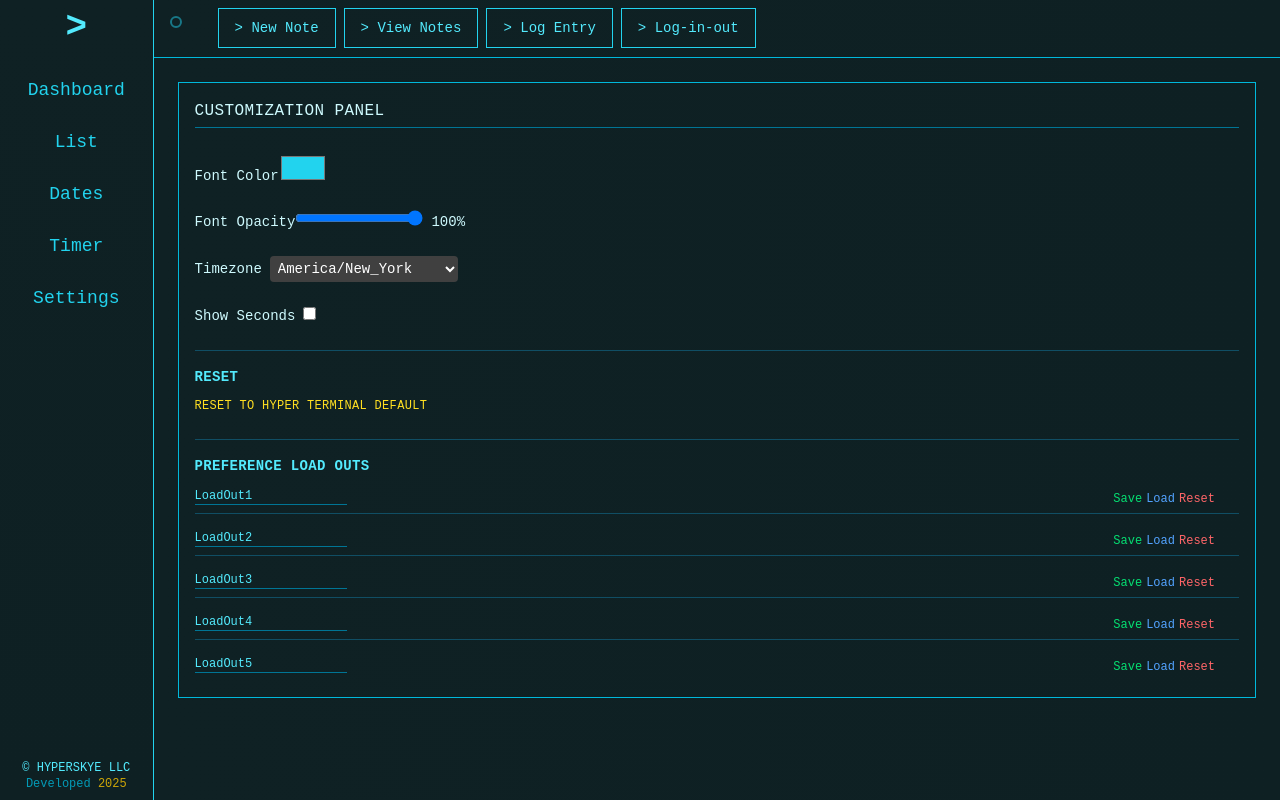
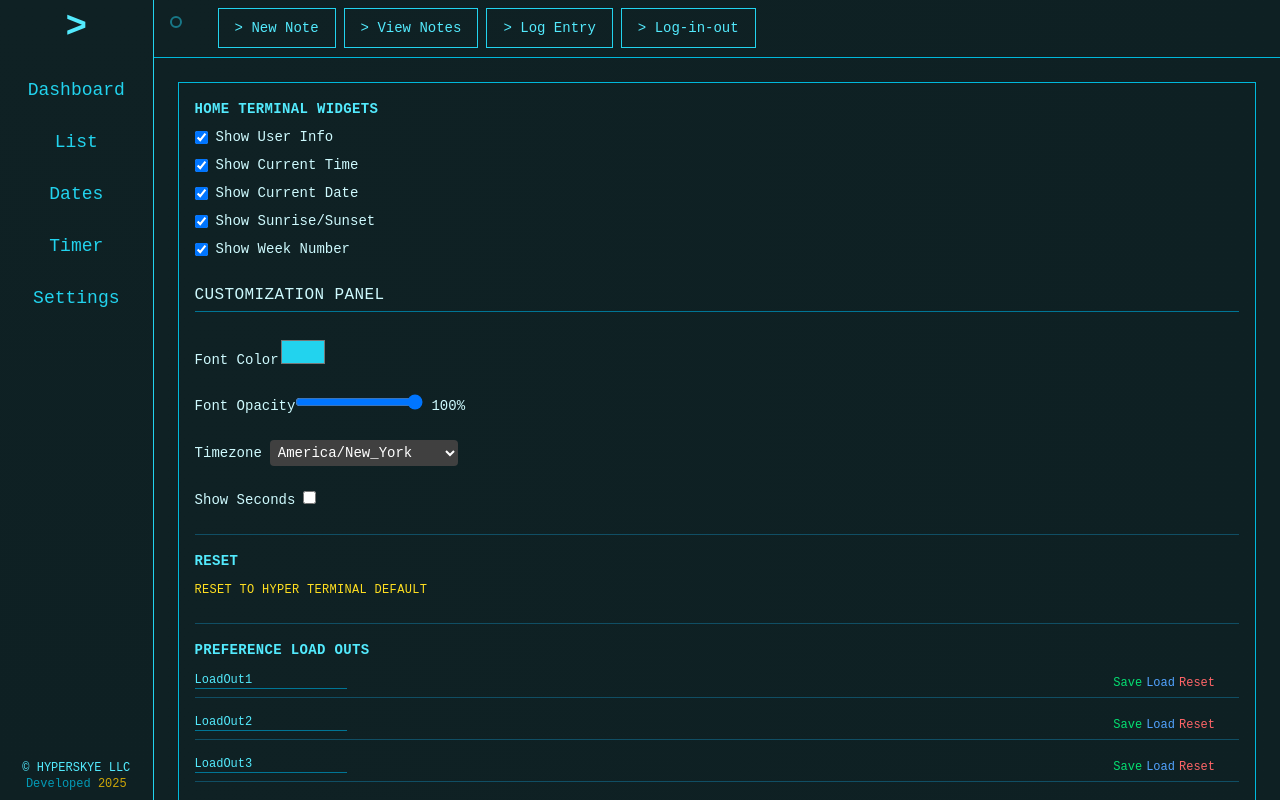
Before and after one commit to thachghub/terminal-notes-app-v2, a Next.js app: page /settings in a window 1280 px wide. Built offline with nearby package versions, Linux system fonts and the light colour scheme; a web font is replaced by a local one.

Commit message:
Fix: Use individual Zustand selectors in WidgetVisibilityToggle to prevent infinite loop and getServerSnapshot errors

```diff
--- a/src/components/settings/CustomizationPanel.tsx
+++ b/src/components/settings/CustomizationPanel.tsx
@@ -5,10 +5,12 @@ import TimezoneSelector from './TimezoneSelector';
 import ShowSecondsToggle from './ShowSecondsToggle';
 import LoadOutManager from './LoadOutManager';
 import ResetToDefaultButton from './ResetToDefaultButton';
+import WidgetVisibilityToggle from './WidgetVisibilityToggle';
 
 export default function CustomizationPanel() {
   return (
     <div className="border border-cyan-500 p-4 space-y-6 font-mono text-sm text-cyan-100 bg-transparent">
+      <WidgetVisibilityToggle />
       <h2 className="text-base border-b border-cyan-700 pb-1 uppercase tracking-wide">Customization Panel</h2>
       <FontColorPicker />
       <FontOpacitySlider />
--- a/src/components/settings/WidgetVisibilityToggle.tsx
+++ b/src/components/settings/WidgetVisibilityToggle.tsx
@@ -1,17 +1,48 @@
-import { ToggleProps } from '@/types/ui';
+'use client';
 
-export default function WidgetVisibilityToggle({ value, onChange, label }: ToggleProps) {
+import { usePreferencesStore } from '@/store/preferencesStore';
+
+export default function WidgetVisibilityToggle() {
+  const showUserInfo = usePreferencesStore(s => s.showUserInfo);
+  const showCurrentTime = usePreferencesStore(s => s.showCurrentTime);
+  const showCurrentDate = usePreferencesStore(s => s.showCurrentDate);
+  const showSunriseSunset = usePreferencesStore(s => s.showSunriseSunset);
+  const showWeekNumber = usePreferencesStore(s => s.showWeekNumber);
+
+  const setShowUserInfo = usePreferencesStore(s => s.setShowUserInfo);
+  const setShowCurrentTime = usePreferencesStore(s => s.setShowCurrentTime);
+  const setShowCurrentDate = usePreferencesStore(s => s.setShowCurrentDate);
+  const setShowSunriseSunset = usePreferencesStore(s => s.setShowSunriseSunset);
+  const setShowWeekNumber = usePreferencesStore(s => s.setShowWeekNumber);
+
   return (
-    <div>
-      <label htmlFor="widget-visibility-toggle">{label}</label>
-      <input
-        id="widget-visibility-toggle"
-        type="checkbox"
-        checked={value}
-        onChange={e => onChange(e.target.checked)}
-        role="switch"
-        aria-label={label}
-      />
+    <div className="space-y-2">
+      <h3 className="text-sm font-bold uppercase tracking-wide text-cyan-300">Home Terminal Widgets</h3>
+
+      <label className="flex items-center gap-2">
+        <input type="checkbox" checked={showUserInfo} onChange={(e) => setShowUserInfo(e.target.checked)} />
+        Show User Info
+      </label>
+
+      <label className="flex items-center gap-2">
+        <input type="checkbox" checked={showCurrentTime} onChange={(e) => setShowCurrentTime(e.target.checked)} />
+        Show Current Time
+      </label>
+
+      <label className="flex items-center gap-2">
+        <input type="checkbox" checked={showCurrentDate} onChange={(e) => setShowCurrentDate(e.target.checked)} />
+        Show Current Date
+      </label>
+
+      <label className="flex items-center gap-2">
+        <input type="checkbox" checked={showSunriseSunset} onChange={(e) => setShowSunriseSunset(e.target.checked)} />
+        Show Sunrise/Sunset
+      </label>
+
+      <label className="flex items-center gap-2">
+        <input type="checkbox" checked={showWeekNumber} onChange={(e) => setShowWeekNumber(e.target.checked)} />
+        Show Week Number
+      </label>
     </div>
   );
 }
--- a/src/store/preferencesStore.ts
+++ b/src/store/preferencesStore.ts
@@ -5,6 +5,12 @@ export type Preferences = {
   fontOpacity: number;
   timezone: string;
   showSeconds: boolean;
+  // Widget visibility
+  showUserInfo: boolean;
+  showCurrentTime: boolean;
+  showCurrentDate: boolean;
+  showSunriseSunset: boolean;
+  showWeekNumber: boolean;
 };
 
 export const DEFAULT_PREFERENCES: Preferences = {
@@ -12,6 +18,11 @@ export const DEFAULT_PREFERENCES: Preferences = {
   fontOpacity: 1,
   timezone: 'America/New_York',
   showSeconds: false,
+  showUserInfo: true,
+  showCurrentTime: true,
+  showCurrentDate: true,
+  showSunriseSunset: true,
+  showWeekNumber: true,
 };
 
 export type PreferencesStore = {
@@ -30,6 +41,17 @@ export type PreferencesStore = {
   resetToDefault: () => void;
   loadOutLabels: Record<string, string>;
   renameLoadOut: (key: string, newName: string) => void;
+  // Widget visibility
+  showUserInfo: boolean;
+  setShowUserInfo: (v: boolean) => void;
+  showCurrentTime: boolean;
+  setShowCurrentTime: (v: boolean) => void;
+  showCurrentDate: boolean;
+  setShowCurrentDate: (v: boolean) => void;
+  showSunriseSunset: boolean;
+  setShowSunriseSunset: (v: boolean) => void;
+  showWeekNumber: boolean;
+  setShowWeekNumber: (v: boolean) => void;
 };
 
 export const usePreferencesStore = create<PreferencesStore>((set, get) => ({
@@ -40,11 +62,11 @@ export const usePreferencesStore = create<PreferencesStore>((set, get) => ({
   setShowSeconds: (v) => set({ showSeconds: v }),
   savedLoadOuts: {},
   saveLoadOut: (key) => {
-    const { fontColor, fontOpacity, timezone, showSeconds } = get();
+    const { fontColor, fontOpacity, timezone, showSeconds, showUserInfo, showCurrentTime, showCurrentDate, showSunriseSunset, showWeekNumber } = get();
     set((state) => ({
       savedLoadOuts: {
         ...state.savedLoadOuts,
-        [key]: { fontColor, fontOpacity, timezone, showSeconds },
+        [key]: { fontColor, fontOpacity, timezone, showSeconds, showUserInfo, showCurrentTime, showCurrentDate, showSunriseSunset, showWeekNumber },
       },
     }));
   },
@@ -69,4 +91,15 @@ export const usePreferencesStore = create<PreferencesStore>((set, get) => ({
         [key]: newName,
       },
     })),
+  // Widget visibility setters
+  showUserInfo: true,
+  setShowUserInfo: (v) => set({ showUserInfo: v }),
+  showCurrentTime: true,
+  setShowCurrentTime: (v) => set({ showCurrentTime: v }),
+  showCurrentDate: true,
+  setShowCurrentDate: (v) => set({ showCurrentDate: v }),
+  showSunriseSunset: true,
+  setShowSunriseSunset: (v) => set({ showSunriseSunset: v }),
+  showWeekNumber: true,
+  setShowWeekNumber: (v) => set({ showWeekNumber: v }),
 }));
```
